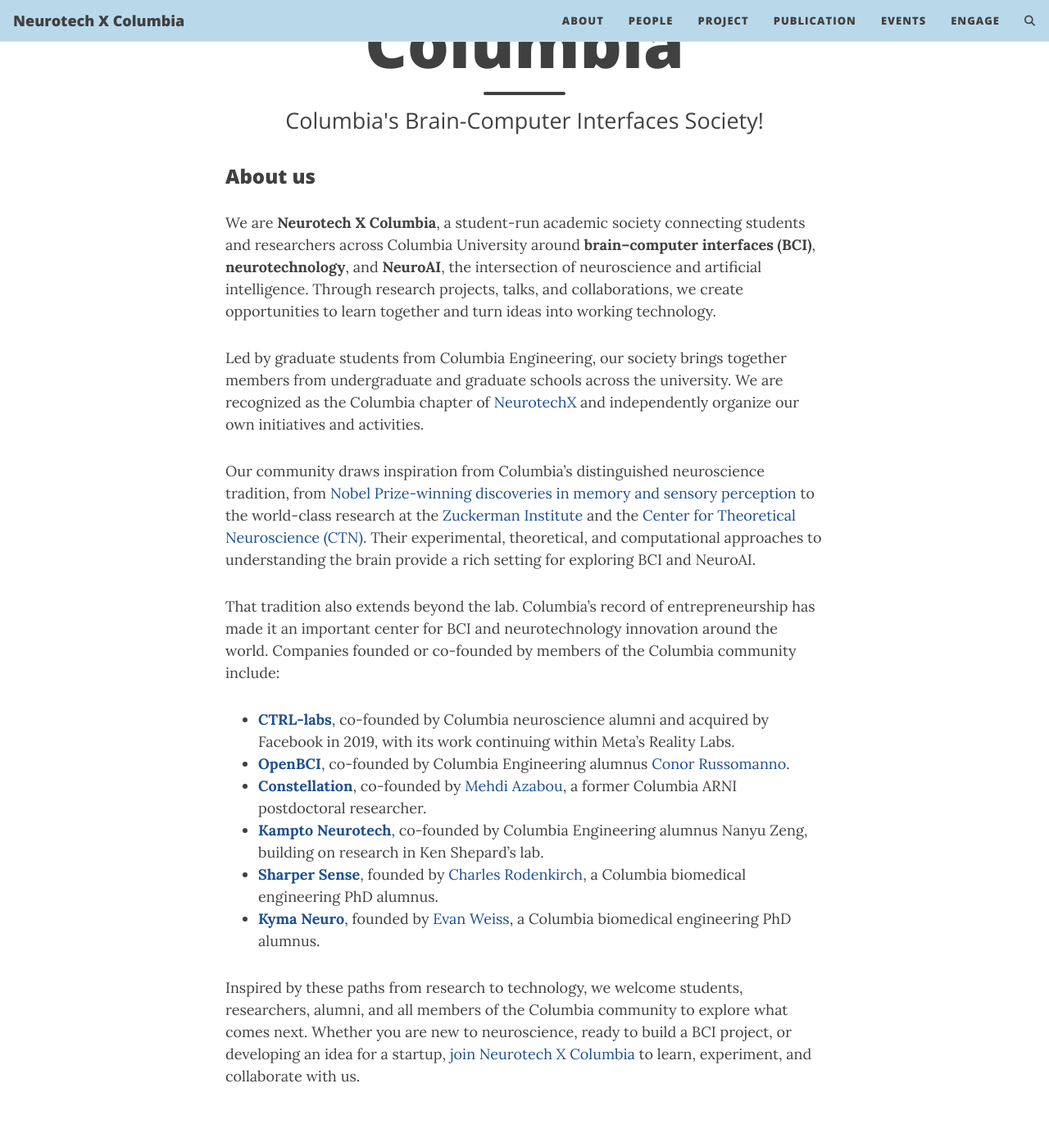
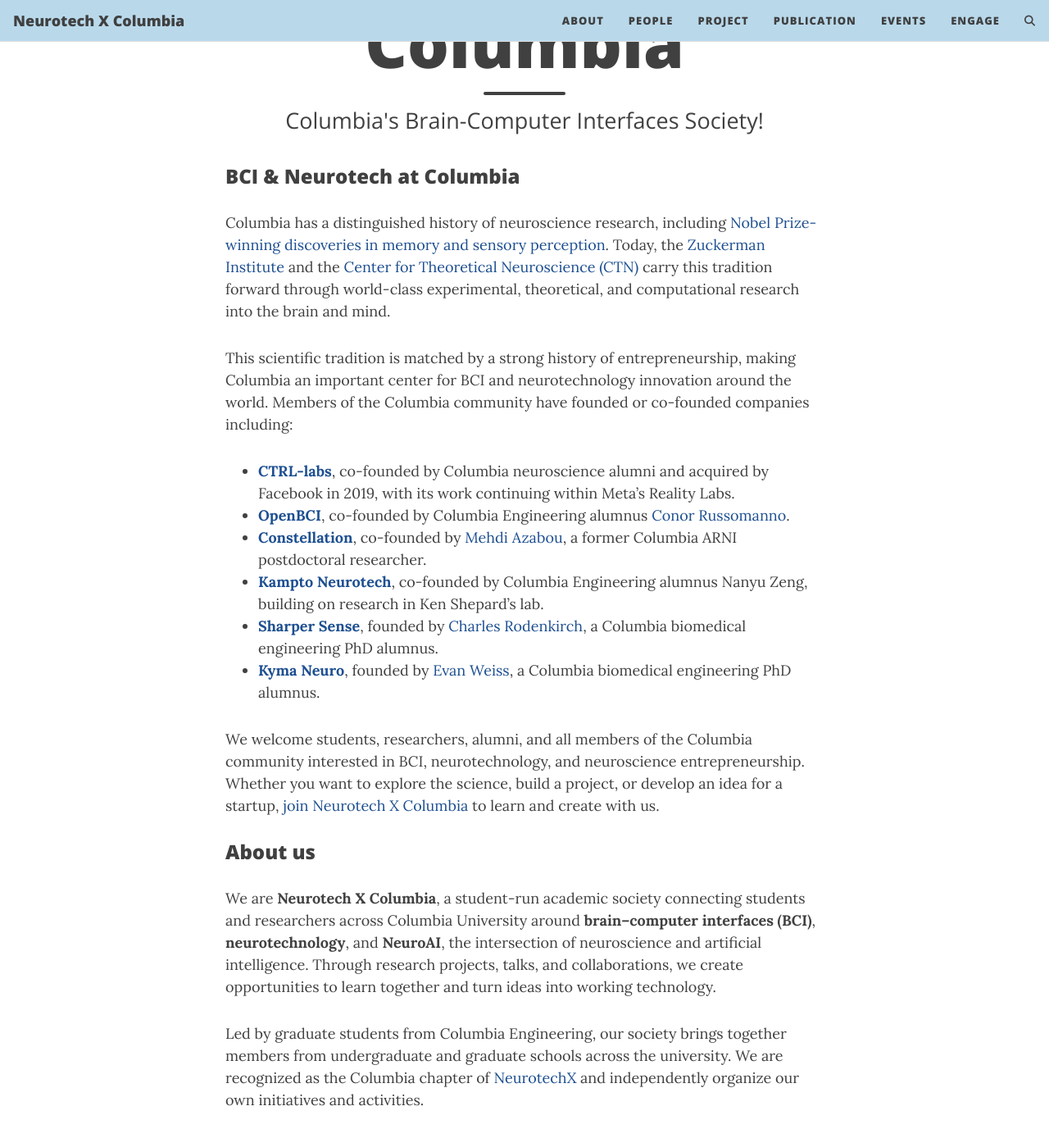
Before and after one commit to Neurotech-X-Columbia/Neurotech-X-Columbia.github.io, a Jekyll site: the page built from about.md, in a window 1280 px wide and 1400 px high, scrolled down 210 px. Shown: the top 1388 px of the window at 82% size. Built offline with Jekyll 4.4.1, drawn with Linux system fonts in a browser that asks for light colours; comment, search, counter and statistics services are not loaded.

Commit message:
Restore Columbia neurotech section ahead of About us

```diff
--- a/about.md
+++ b/about.md
@@ -4,15 +4,11 @@
 subtitle: Columbia's Brain-Computer Interfaces Society!
 ---
 
-### About us
+### BCI & Neurotech at Columbia
 
-We are **Neurotech X Columbia**, a student-run academic society connecting students and researchers across Columbia University around **brain–computer interfaces (BCI)**, **neurotechnology**, and **NeuroAI**, the intersection of neuroscience and artificial intelligence. Through research projects, talks, and collaborations, we create opportunities to learn together and turn ideas into working technology.
+Columbia has a distinguished history of neuroscience research, including [Nobel Prize-winning discoveries in memory and sensory perception](https://www.neurosciencephd.columbia.edu/content/history-program). Today, the [Zuckerman Institute](https://zuckermaninstitute.columbia.edu/about-us) and the [Center for Theoretical Neuroscience (CTN)](https://ctn.zuckermaninstitute.columbia.edu/about) carry this tradition forward through world-class experimental, theoretical, and computational research into the brain and mind.
 
-Led by graduate students from Columbia Engineering, our society brings together members from undergraduate and graduate schools across the university. We are recognized as the Columbia chapter of [NeurotechX](https://neurotechx.com/) and independently organize our own initiatives and activities.
-
-Our community draws inspiration from Columbia's distinguished neuroscience tradition, from [Nobel Prize-winning discoveries in memory and sensory perception](https://www.neurosciencephd.columbia.edu/content/history-program) to the world-class research at the [Zuckerman Institute](https://zuckermaninstitute.columbia.edu/about-us) and the [Center for Theoretical Neuroscience (CTN)](https://ctn.zuckermaninstitute.columbia.edu/about). Their experimental, theoretical, and computational approaches to understanding the brain provide a rich setting for exploring BCI and NeuroAI.
-
-That tradition also extends beyond the lab. Columbia's record of entrepreneurship has made it an important center for BCI and neurotechnology innovation around the world. Companies founded or co-founded by members of the Columbia community include:
+This scientific tradition is matched by a strong history of entrepreneurship, making Columbia an important center for BCI and neurotechnology innovation around the world. Members of the Columbia community have founded or co-founded companies including:
 
 - **[CTRL-labs](https://about.fb.com/news/2021/03/inside-facebook-reality-labs-wrist-based-interaction-for-the-next-computing-platform/)**, co-founded by Columbia neuroscience alumni and acquired by Facebook in 2019, with its work continuing within Meta's Reality Labs.
 - **[OpenBCI](https://openbci.com/)**, co-founded by Columbia Engineering alumnus [Conor Russomanno](https://conorrussomanno.com/).
@@ -21,4 +17,10 @@
 - **[Sharper Sense](https://www.sharpersense.com/)**, founded by [Charles Rodenkirch](https://www.linkedin.com/in/charlesrodenkirch/), a Columbia biomedical engineering PhD alumnus.
 - **[Kyma Neuro](https://www.kymaneuro.com/)**, founded by [Evan Weiss](https://neclab.bme.columbia.edu/node/103), a Columbia biomedical engineering PhD alumnus.
 
-Inspired by these paths from research to technology, we welcome students, researchers, alumni, and all members of the Columbia community to explore what comes next. Whether you are new to neuroscience, ready to build a BCI project, or developing an idea for a startup, [join Neurotech X Columbia]({{ '/engage/' | relative_url }}) to learn, experiment, and collaborate with us.
+We welcome students, researchers, alumni, and all members of the Columbia community interested in BCI, neurotechnology, and neuroscience entrepreneurship. Whether you want to explore the science, build a project, or develop an idea for a startup, [join Neurotech X Columbia]({{ '/engage/' | relative_url }}) to learn and create with us.
+
+### About us
+
+We are **Neurotech X Columbia**, a student-run academic society connecting students and researchers across Columbia University around **brain–computer interfaces (BCI)**, **neurotechnology**, and **NeuroAI**, the intersection of neuroscience and artificial intelligence. Through research projects, talks, and collaborations, we create opportunities to learn together and turn ideas into working technology.
+
+Led by graduate students from Columbia Engineering, our society brings together members from undergraduate and graduate schools across the university. We are recognized as the Columbia chapter of [NeurotechX](https://neurotechx.com/) and independently organize our own initiatives and activities.
```
